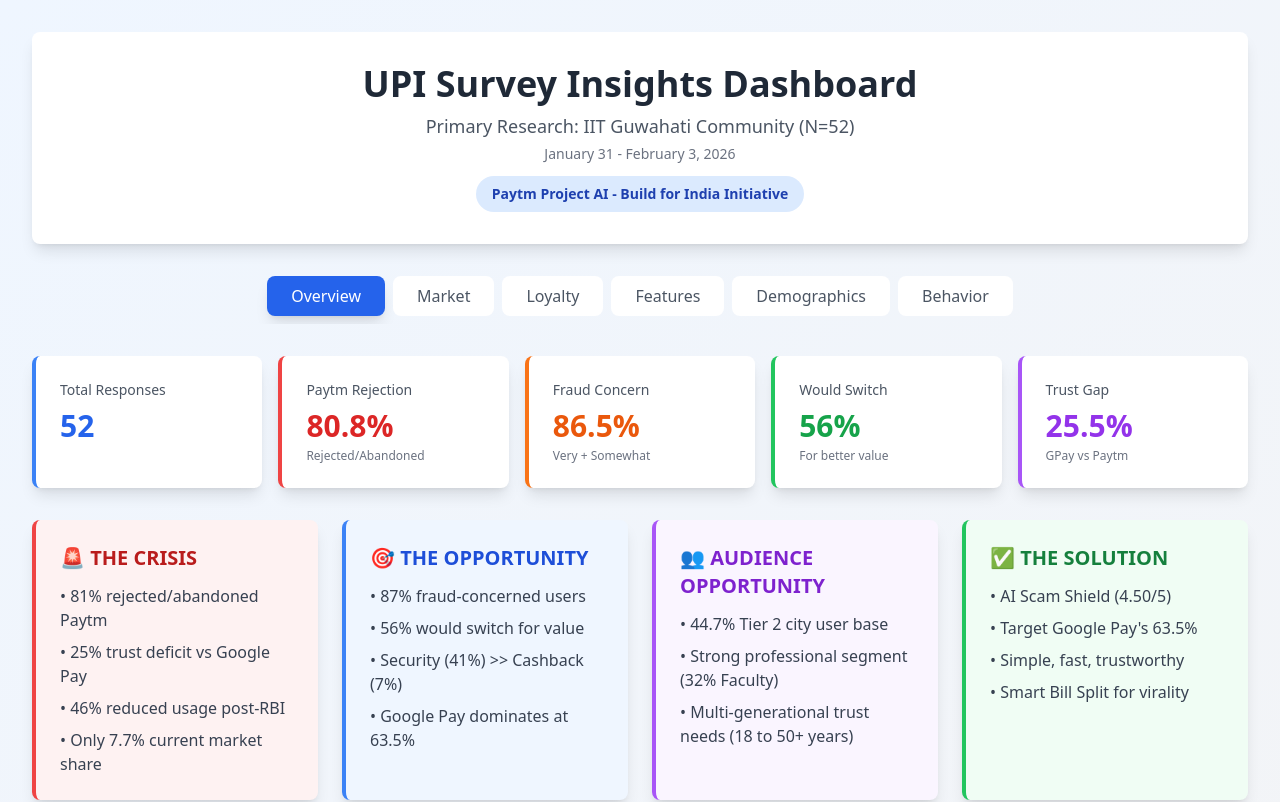
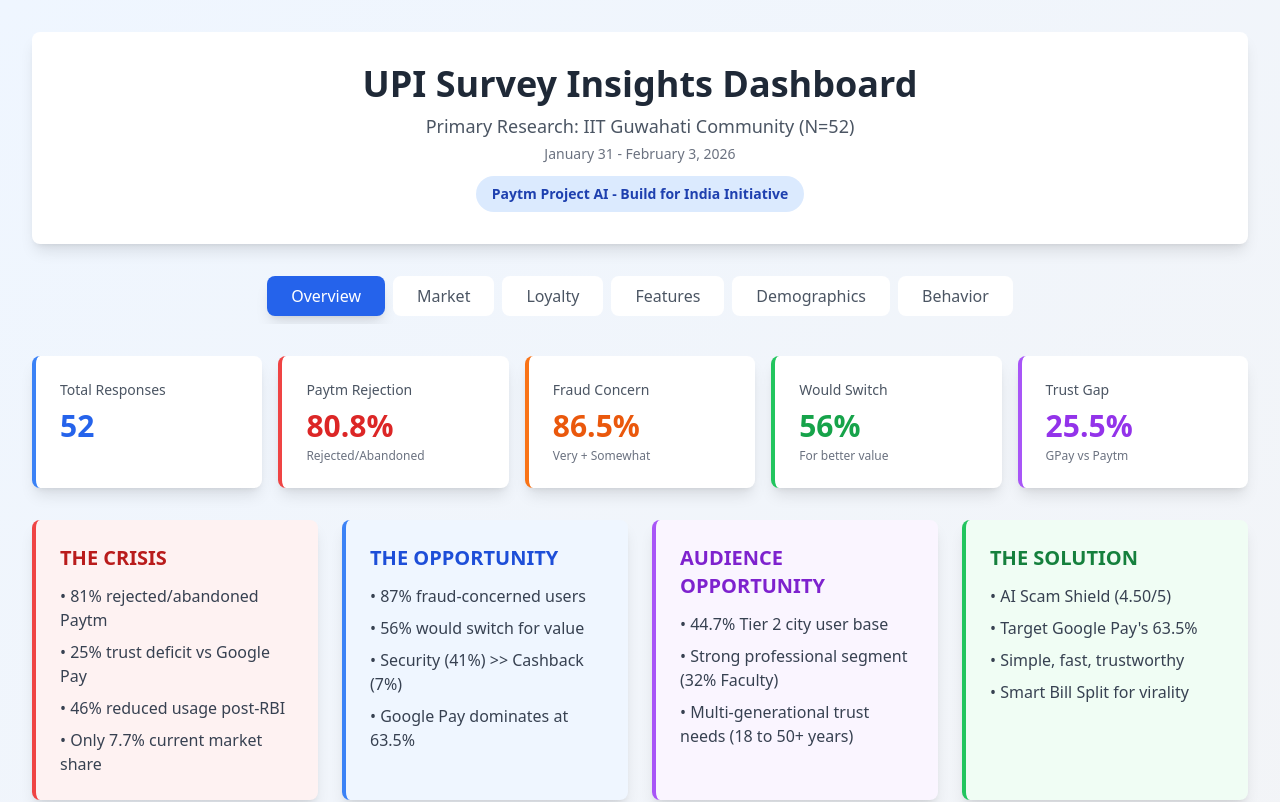
Before and after one commit to dhiyanesh5/upi-dashboard-paytm, a React (Create React App) app: page / in a window 1280 px wide. Shown: the top 802 px of the page. Built offline with nearby package versions, Linux system fonts and the light colour scheme.

Commit message:
Remove emojis from InsightBox titles and headings

```diff
--- a/src/App.js
+++ b/src/App.js
@@ -324,7 +324,7 @@
             <div className="grid grid-cols-1 md:grid-cols-4 gap-4 sm:gap-6">
               <InsightBox
                 type="crisis"
-                title="🚨 THE CRISIS"
+                title="THE CRISIS"
                 items={[
                   '81% rejected/abandoned Paytm',
                   '25% trust deficit vs Google Pay',
@@ -334,7 +334,7 @@
               />
               <InsightBox
                 type="opportunity"
-                title="🎯 THE OPPORTUNITY"
+                title="THE OPPORTUNITY"
                 items={[
                   '87% fraud-concerned users',
                   '56% would switch for value',
@@ -344,7 +344,7 @@
               />
               <InsightBox
                 type="audience"
-                title="👥 AUDIENCE OPPORTUNITY"
+                title="AUDIENCE OPPORTUNITY"
                 items={[
                   '44.7% Tier 2 city user base',
                   'Strong professional segment (32% Faculty)',
@@ -353,7 +353,7 @@
               />
               <InsightBox
                 type="solution"
-                title="✅ THE SOLUTION"
+                title="THE SOLUTION"
                 items={[
                   'AI Scam Shield (4.50/5)',
                   'Target Google Pay\'s 63.5%',
@@ -570,7 +570,7 @@
             </div>
 
             <div className="bg-white p-6 rounded-lg shadow-lg">
-              <h3 className="text-xl font-bold mb-4">📋 GTM Priority Recommendations</h3>
+              <h3 className="text-xl font-bold mb-4">GTM Priority Recommendations</h3>
               <div className="space-y-3">
                 {weightedLoyaltyScores.map((item, idx) => (
                   <div key={idx} className="flex items-center justify-between p-3 bg-gray-50 rounded-lg">
@@ -686,9 +686,9 @@
         {activeTab === 'demographics' && (
           <div className="space-y-6">
             <div className="bg-blue-50 border-l-4 border-blue-500 p-4 rounded-lg">
-              <h3 className="font-bold text-blue-800">👥 Sample Characteristics</h3>
+              <h3 className="font-bold text-blue-800">Sample Characteristics</h3>
               <p className="text-sm text-gray-700 mt-2">
-                Predominantly Gen Z (86% aged 18-22), students (86%), from Tier 1/2 cities (76%), making 30+ transactions/month (72%) - heavy digital payment users.
+                Diverse Campus Profile: A balanced mix of Gen Z (48.9% aged 18-22) and established professionals (31.9% Faculty/Staff). Strong presence in Tier 2 cities (44.7%) with a high frequency of 30+ transactions per month (72%).
               </p>
             </div>
 
```
